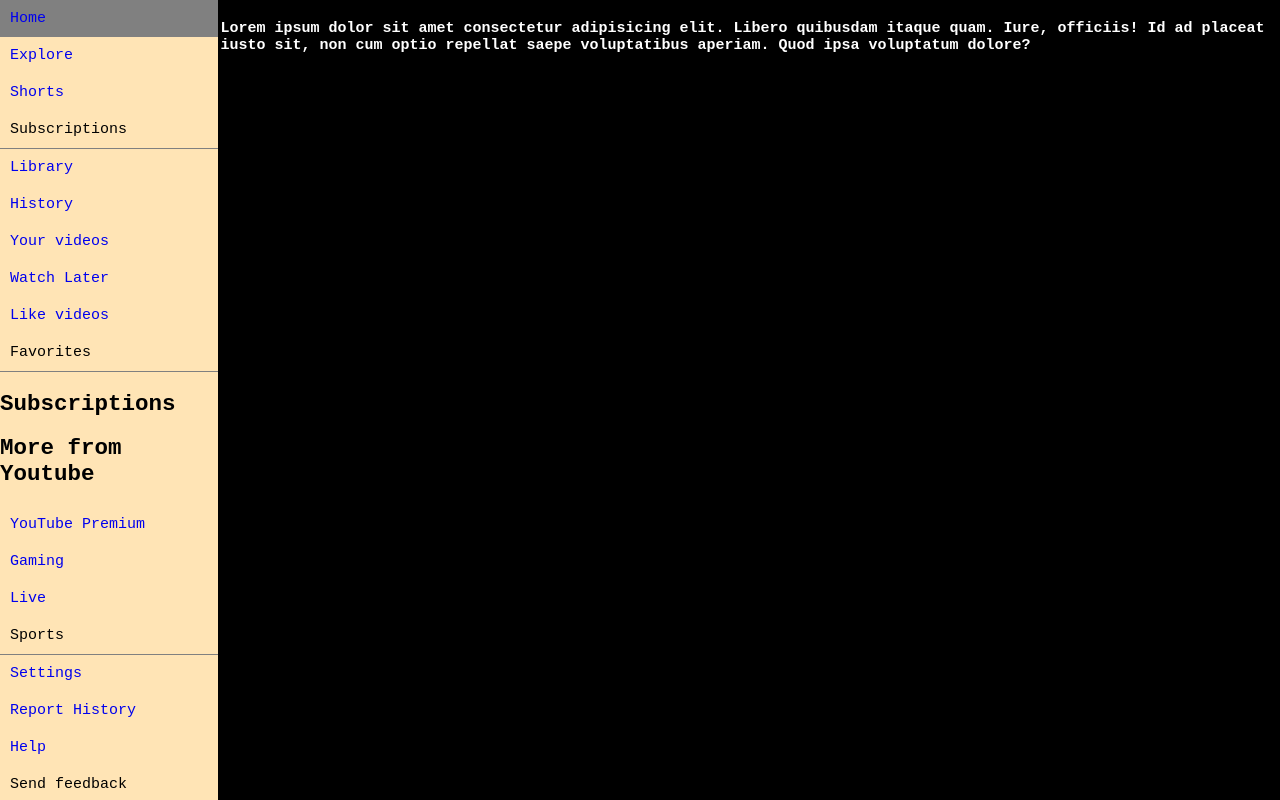
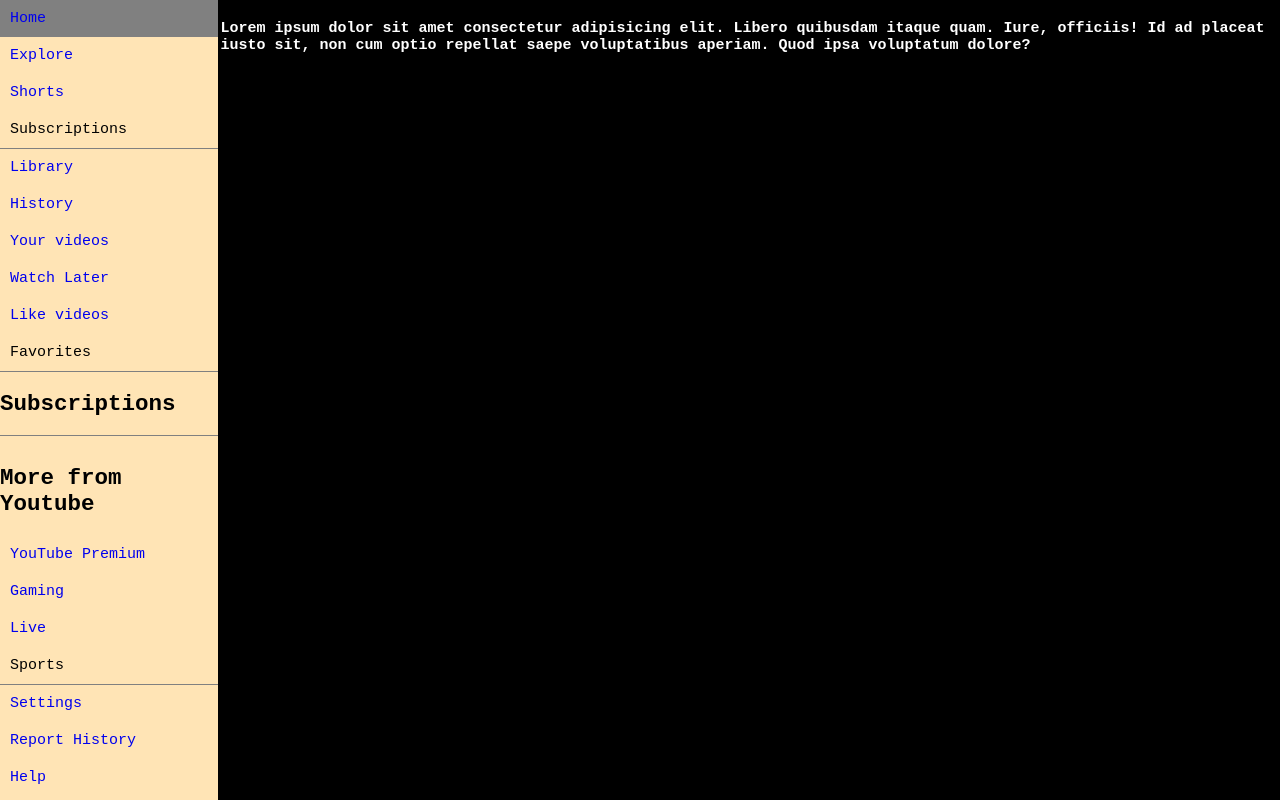
Before and after one commit to Nakachukwu/Portfolio, a plain HTML site: page Redchannel.html in a window 1280 px wide. Drawn offline with Linux system fonts and the light colour scheme.

Commit message:
navbars header class

```diff
--- a/redchannel.css
+++ b/redchannel.css
@@ -50,3 +50,10 @@ body {
   padding: 10px;
   text-decoration: none;
 }
+
+.nav_header_border {
+  border-top: 1px solid grey;
+  padding-top: 10px;
+  text-decoration: none;
+  color: black;
+}
```
